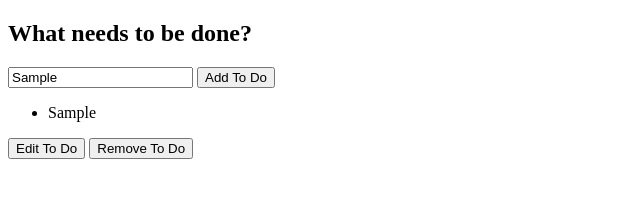
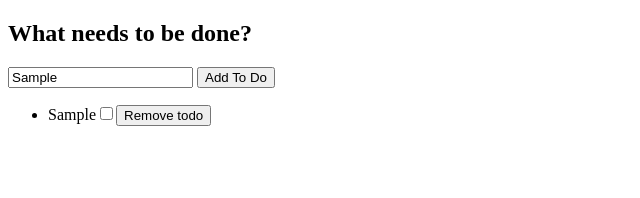
Before and after one commit to JonathanBanerjee/todo, a plain HTML site: page index.html in a window 1280 px wide. Both pictures are taken after typing "Sample" into the empty fields and a click on the button "Add To Do". Shown: the whole page, without its empty margins (0-640 px from the left). Drawn offline with Linux system fonts and the light colour scheme.

Commit message:
adding remove to each list item

```diff
--- a/index.html
+++ b/index.html
@@ -19,8 +19,7 @@
     <div>
       <ul id="myList"></ul>
     </div>
-
-    <button id="edit" type="button">Edit To Do</button>
-    <button id="remove" type="reset">Remove To Do</button>
+    <!--
+    <button id="edit" type="button">Edit To Do</button> -->
   </body>
 </html>
--- a/index.js
+++ b/index.js
@@ -1,6 +1,6 @@
 let input = document.getElementById("userInput");
-let firstItem = document.getElementById("list-0");
 let list = document.getElementById("myList");
+
 let newLi;
 
 document.getElementById("add").addEventListener("click", function (e) {
@@ -11,17 +11,30 @@ document.getElementById("add").addEventListener("click", function (e) {
   // and give it some content
   const newItem = document.createTextNode(input.value);
 
+  const completed = document.createElement("input");
+  completed.type = "checkbox";
+
   // add the text node to the newly created div
+
+  //Adding to each new List Item
+
+  //Adding remove button to each item.
+  const removeButton = document.createElement("button");
+  removeButton.textContent = "Remove todo";
+  removeButton.addEventListener("click", function (e) {
+    newLi.remove();
+  });
+
+  // Adding edit button to each item.
+  const editButton = document.createElement("button");
+  editButton.textContent = "Edit todo";
+  editButton.addEventListener("click", function (e) {
+    //Placeholder for Editing
+  });
+
   newLi.appendChild(newItem);
-
+  newLi.appendChild(completed);
+  newLi.appendChild(removeButton);
   list.appendChild(newLi);
   e.preventDefault();
 });
-
-document.getElementById("remove").addEventListener("click", function (e) {
-  newLi.remove();
-});
-
-document.getElementById("edit").addEventListener("click", function (e) {
-  console.log(newLi);
-});
```
